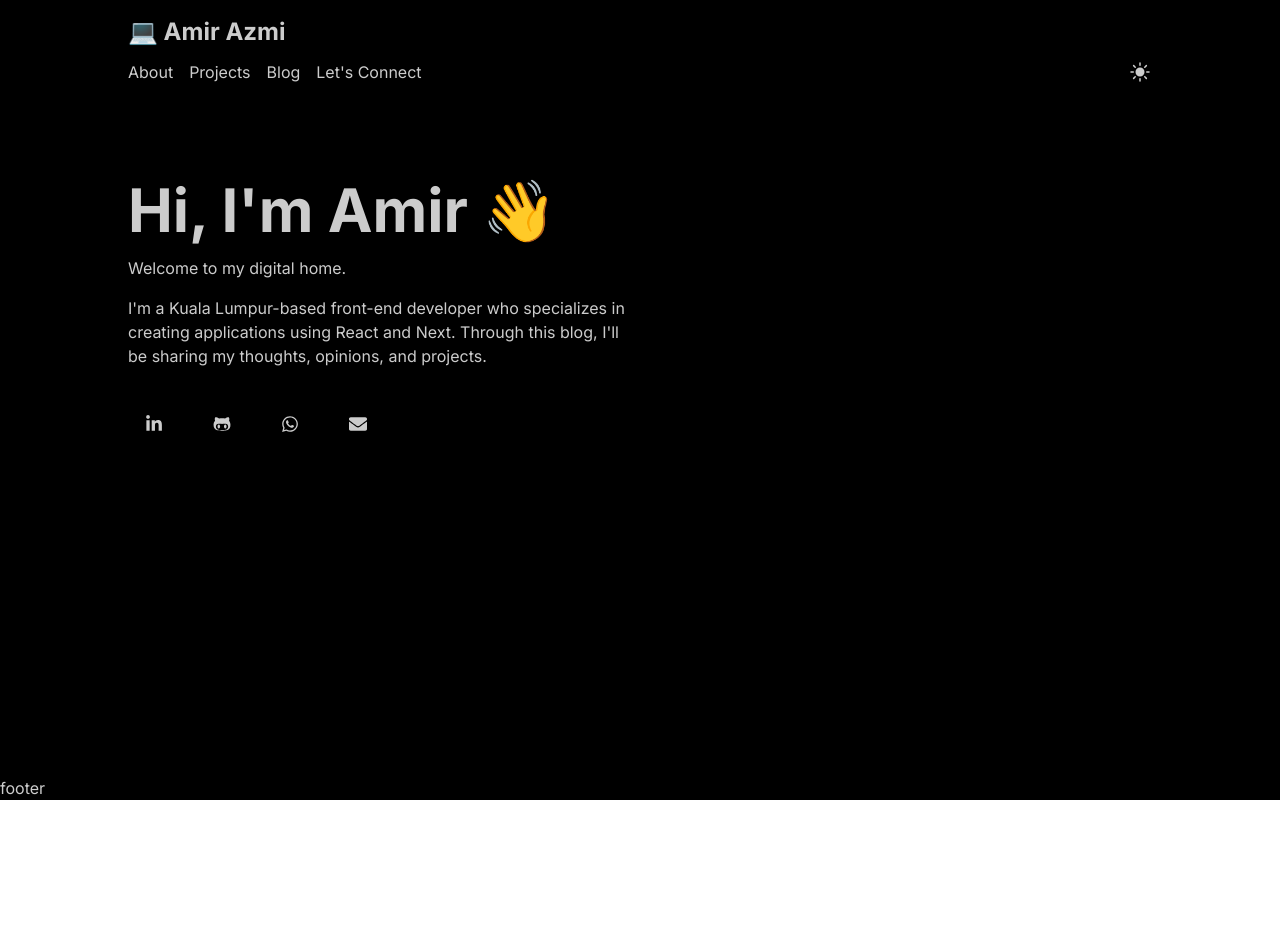
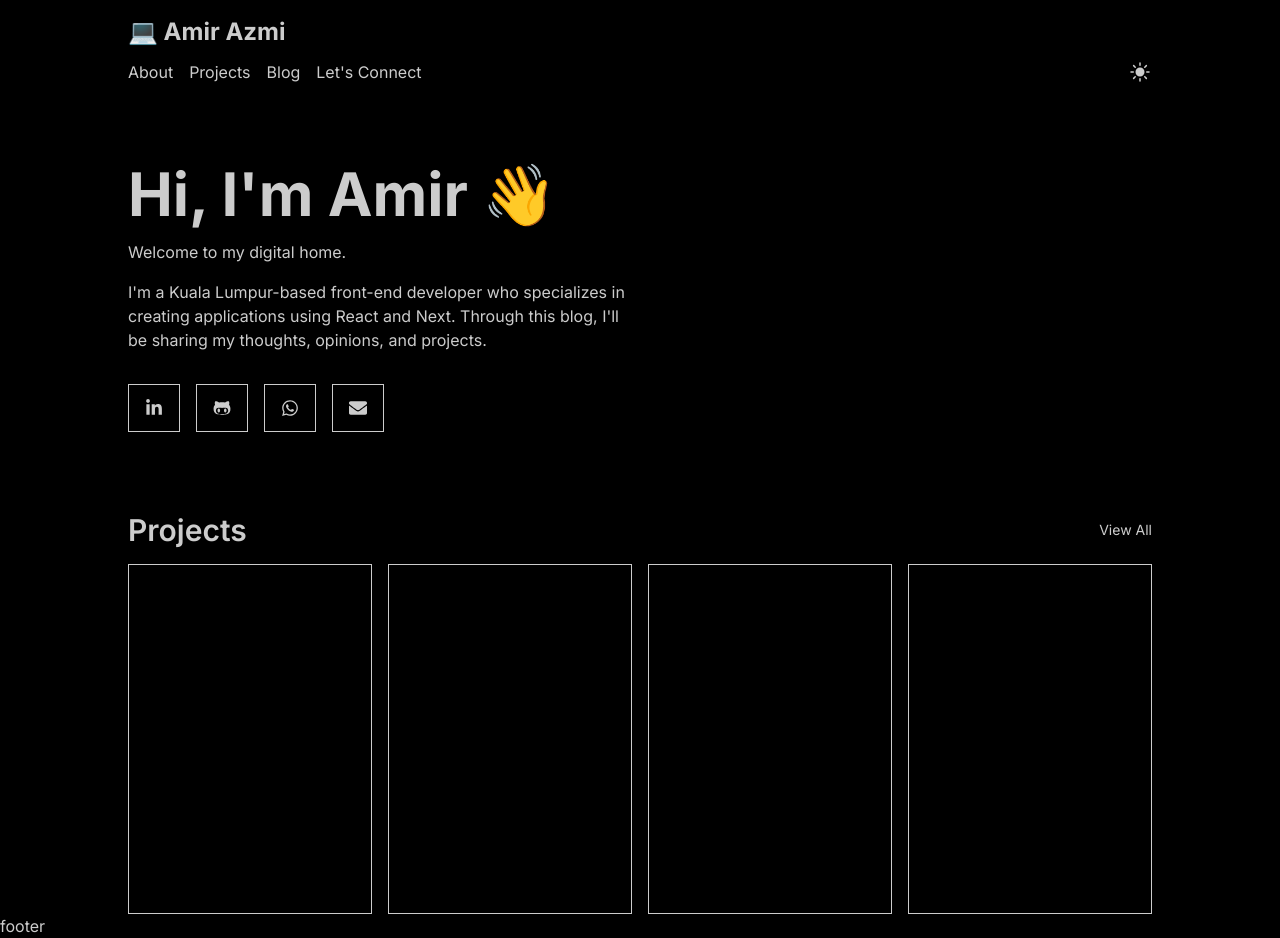
Before and after one commit to m-amirazmi/portfolio-v4, a Next.js app: page / in a window 1280 px wide. Before the commit the page ends 800 px from the top, so only its background shows below. Built offline with nearby package versions, Linux system fonts and the light colour scheme.

Commit message:
add project section

```diff
--- /dev/null
+++ b/src/components/general/section-layout.tsx
@@ -0,0 +1,12 @@
+import { TLayout } from '@/utils/types';
+import React from 'react';
+
+export const SectionLayout: React.FC<TLayout> = ({ children }) => {
+  return (
+    <section className="w-full">
+      <div className="mx-auto flex max-w-5xl flex-col gap-4 px-2 md:px-0">
+        {children}
+      </div>
+    </section>
+  );
+};
--- a/src/components/homepage/hero.tsx
+++ b/src/components/homepage/hero.tsx
@@ -1,20 +1,19 @@
-import SocialLinks from './hero/social-links';
+import { SectionLayout } from '@/components/general/section-layout';
+import SocialLinks from '@/components/homepage/hero/social-links';
 
 export const Hero = () => {
   return (
-    <section className="w-full py-12 md:py-20">
-      <div className="mx-auto flex max-w-5xl flex-col gap-4 px-2 md:px-0">
-        <h1 className="text-4xl font-bold md:text-6xl">Hi, I&apos;m Amir 👋</h1>
-        <p>Welcome to my digital home.</p>
-        <p className="max-w-lg">
-          I&apos;m a Kuala Lumpur-based front-end developer who specializes in
-          creating applications using React and Next. Through this blog,
-          I&apos;ll be sharing my thoughts, opinions, and projects.
-        </p>
-        <div>
-          <SocialLinks />
-        </div>
-      </div>
-    </section>
+    <SectionLayout>
+      <h1 className="mt-16 text-4xl font-bold md:text-6xl">
+        Hi, I&apos;m Amir 👋
+      </h1>
+      <p>Welcome to my digital home.</p>
+      <p className="max-w-lg">
+        I&apos;m a Kuala Lumpur-based front-end developer who specializes in
+        creating applications using React and Next. Through this blog, I&apos;ll
+        be sharing my thoughts, opinions, and projects.
+      </p>
+      <SocialLinks />
+    </SectionLayout>
   );
 };
--- a/src/components/homepage/hero/social-links.tsx
+++ b/src/components/homepage/hero/social-links.tsx
@@ -12,28 +12,28 @@ export default function SocialLinks() {
       <Link
         href="https://www.linkedin.com/in/m-amirazmi/"
         target="_blank"
-        className="btn-ghost btn-md btn text-lg"
+        className="btn-outline btn-sm btn text-sm md:btn-md md:text-lg"
       >
         <FaLinkedinIn />
       </Link>
       <Link
         href="https://github.com/m-amirazmi"
         target="_blank"
-        className="btn-ghost btn-md btn text-lg"
+        className="btn-outline btn-sm btn text-sm md:btn-md md:text-lg"
       >
         <FaGithubAlt />
       </Link>
       <Link
         href="https://wa.me/601119821105"
         target="_blank"
-        className="btn-ghost btn-md btn text-lg"
+        className="btn-outline btn-sm btn text-sm md:btn-md md:text-lg"
       >
         <FaWhatsapp />
       </Link>
       <Link
         href="mailto:m.amirazmi@hotmail.com"
         target="_blank"
-        className="btn-ghost btn-md btn text-lg"
+        className="btn-outline btn-sm btn text-sm md:btn-md md:text-lg"
       >
         <FaEnvelope />
       </Link>
--- /dev/null
+++ b/src/components/homepage/projects.tsx
@@ -0,0 +1,41 @@
+import { SectionLayout } from '@/components/general/section-layout';
+import Link from 'next/link';
+
+export const Projects = () => {
+  return (
+    <SectionLayout>
+      <div className="flex w-full items-center justify-between">
+        <h2 className="text-2xl font-semibold md:text-3xl">Projects</h2>
+        <Link className="link-hover link text-sm" href="/projects">
+          View All
+        </Link>
+      </div>
+      <div className="flex w-full flex-row flex-wrap gap-4">
+        <div className="h-[350px] flex-[0_0_48.2%]  md:flex-1">
+          <Link
+            className="btn-outline btn h-full w-full hover:bg-opacity-20"
+            href="/projects/1"
+          ></Link>
+        </div>
+        <div className="h-[350px] flex-[0_0_48.2%]  md:flex-1">
+          <Link
+            className="btn-outline btn h-full w-full hover:bg-opacity-20"
+            href="/projects/2"
+          ></Link>
+        </div>
+        <div className="h-[350px] flex-[0_0_48.2%]  md:flex-1">
+          <Link
+            className="btn-outline btn h-full w-full hover:bg-opacity-20"
+            href="/projects/3"
+          ></Link>
+        </div>
+        <div className="h-[350px] flex-[0_0_48.2%]  md:flex-1">
+          <Link
+            className="btn-outline btn h-full w-full hover:bg-opacity-20"
+            href="/projects/4"
+          ></Link>
+        </div>
+      </div>
+    </SectionLayout>
+  );
+};
--- a/src/pages/index.tsx
+++ b/src/pages/index.tsx
@@ -1,9 +1,11 @@
 import { Hero } from '@/components/homepage/hero';
+import { Projects } from '@/components/homepage/projects';
 
 export default function Homepage() {
   return (
-    <>
+    <main className="flex flex-col gap-20">
       <Hero />
-    </>
+      <Projects />
+    </main>
   );
 }
--- /dev/null
+++ b/src/pages/projects/[id].tsx
@@ -0,0 +1,3 @@
+export default function ProjectDetailPage() {
+  return <div>ProjectDetail</div>;
+}
```
